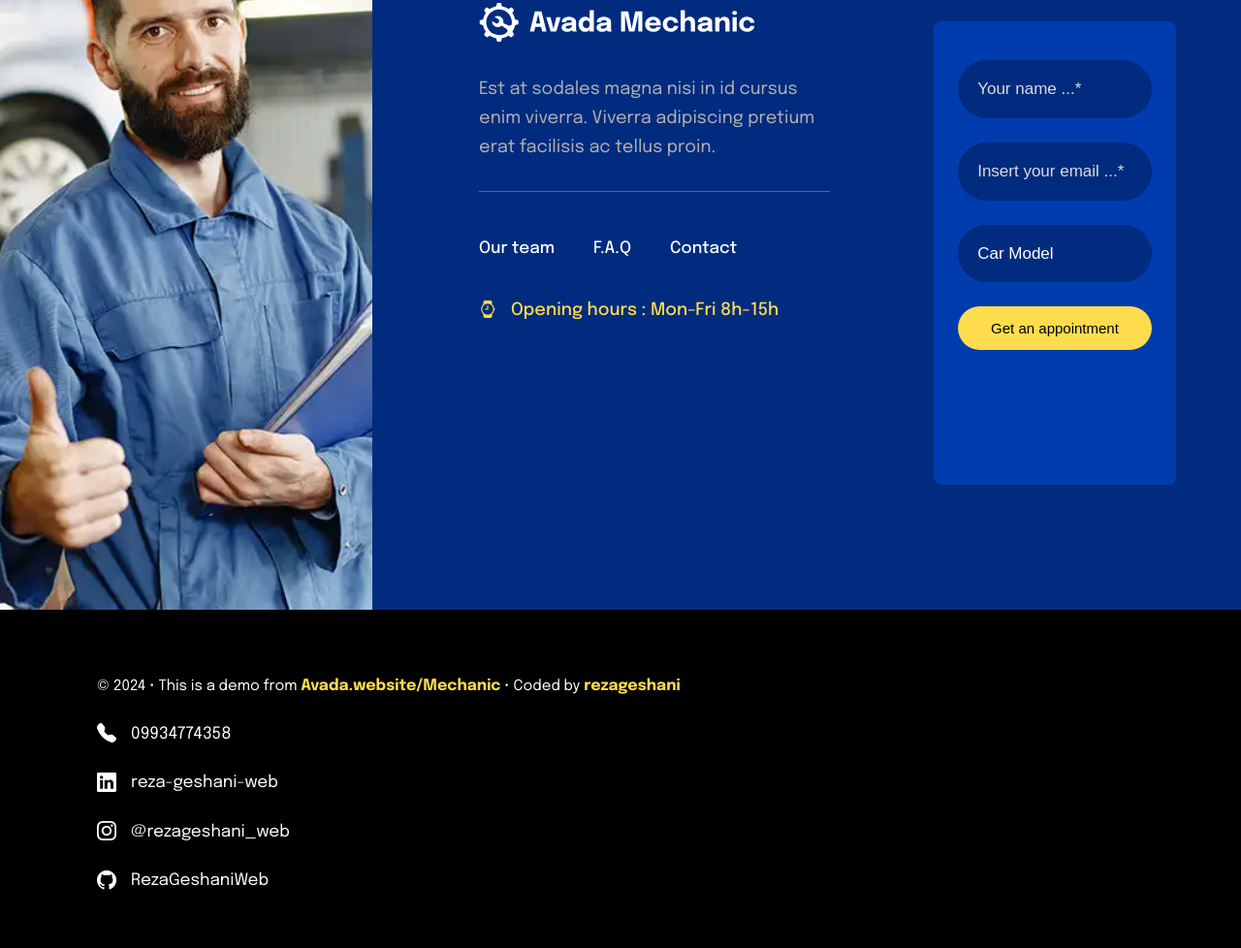
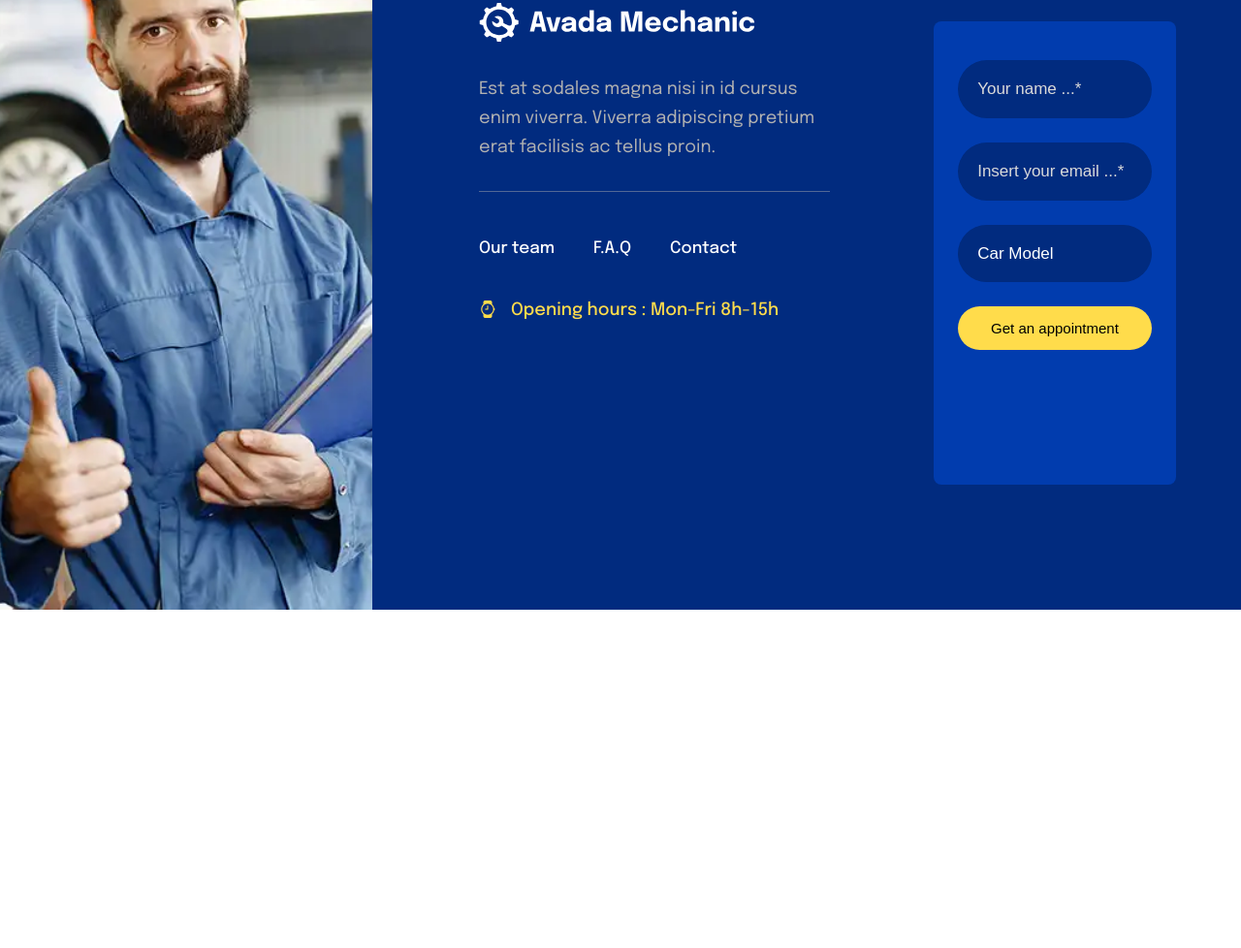
Before and after one commit to RezaGeshaniWeb/Mechanic, a plain HTML site: page index.html in a window 1280 px wide. Shown: the part 5831-6809 px from the top of the page at 97% size. After the commit the page ends 6460 px from the top, so only its background shows below. Drawn offline with nearby package versions, Linux system fonts and the light colour scheme.

Commit message:
Update index.html

```diff
--- a/index.html
+++ b/index.html
@@ -4,7 +4,7 @@
 <head>
   <meta charset="UTF-8" />
   <meta name="viewport" content="width=device-width, initial-scale=1.0" />
-  <title>Avada Mechanic</title>
+  <title>Mechanic</title>
   <!-- google fonts -->
   <link rel="preconnect" href="https://fonts.googleapis.com" />
   <link rel="preconnect" href="https://fonts.gstatic.com" crossorigin />
@@ -288,30 +288,6 @@
         </form>
       </div>
     </section>
-    <footer>
-      <div>
-        <p>
-          © 2024 • This is a demo from <strong>Avada.website/Mechanic</strong> • Coded by
-          <strong>rezageshani</strong>
-        </p>
-        <div>
-          <i class="bi bi-telephone-fill"></i>
-          <a href="tel:09934774358">09934774358</a>
-        </div>
-        <div>
-          <i class="bi bi-linkedin"></i>
-          <a href="https://www.linkedin.com/in/reza-geshani-web">reza-geshani-web</a>
-        </div>
-        <div>
-          <i class="bi bi-instagram"></i>
-          <a href="https://www.instagram.com/rezageshani_web">@rezageshani_web</a>
-        </div>
-        <div>
-          <i class="bi bi-github"></i>
-          <a href="https://github.com/RezaGeshaniWeb/">RezaGeshaniWeb</a>
-        </div>
-      </div>
-    </footer>
     <div class="fixed-info">
       <div class="circle">
         <img src="assets/img/me5.jpg" alt="">
```
